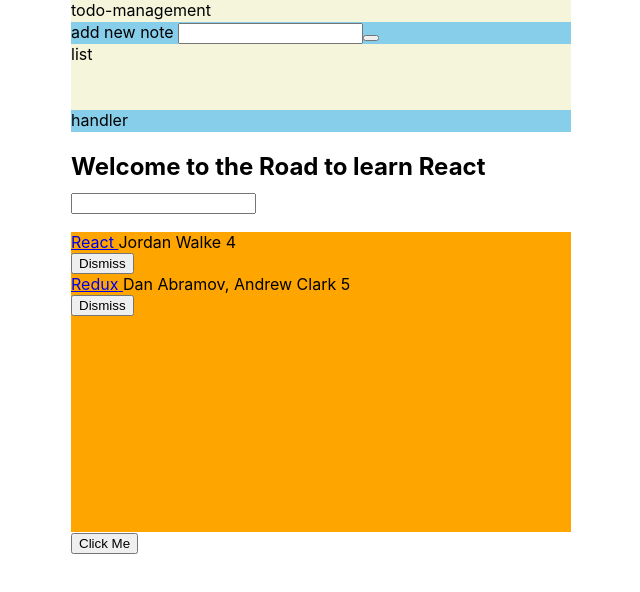
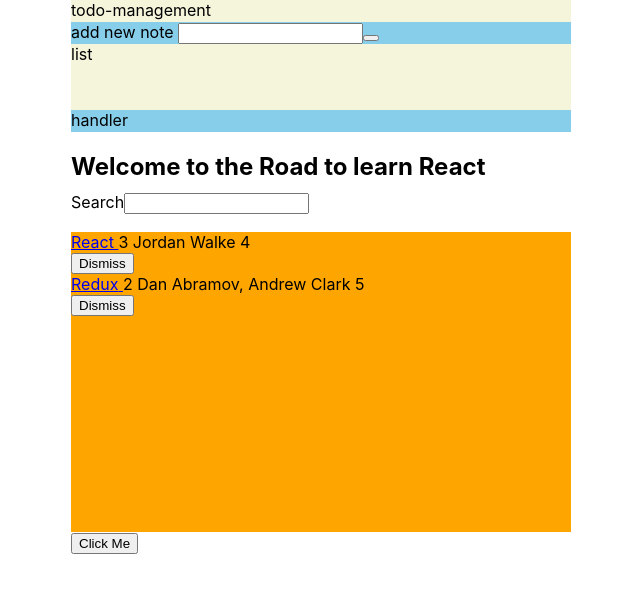
Before and after one commit to xhf394/todo-management, a React (Create React App) app: page / in a window 1280 px wide. Shown: the top 592 px of the page, without its empty margins (319-959 px from the left). Built offline with nearby package versions, Linux system fonts and the light colour scheme.

Commit message:
reusable component

```diff
--- a/src/Components/TheRoad/TheRoad.js
+++ b/src/Components/TheRoad/TheRoad.js
@@ -89,7 +89,7 @@
 
 
   	render() {
-  		return (
+  	  return (
   		<div>
   		<button
    		  onClick={this.onClickMe}
@@ -98,14 +98,90 @@
          Click Me
   		</button>
   		</div>
-  		)
+  	  )
   	}
   }
 
 //higher-order function example
-
+/**/
 const isSearched = searchTerm => item =>
   item.title.toLowerCase().includes(searchTerm.toLowerCase());
+
+
+//Search Component use input to filter display table
+//with {children} to reuse this component
+const Search = ({ value, onChange, children }) =>
+  <form>
+        {children}
+      	<input
+      	  type="text"
+      	  //make uncontrolled component to controlled
+          value={value}
+          onChange={onChange}
+      	/>
+   </form>
+
+//a resuable button component
+class Button extends Component {
+  render() {
+    const {
+      onClick,
+      className = '',
+      children,
+    } = this.props;
+
+    return (
+      <button
+        onClick={onClick}
+        className={className}
+        type='button'
+      >
+        {children}
+      </button>
+      )
+  }
+}
+
+class Table extends Component {
+  render(){
+  	//pass state value
+  	const { list, onDismiss, searchTerm } = this.props;
+
+  	return(
+  	  <div className="list">
+      	{list.filter(isSearched(searchTerm)).map(item => {
+
+      	  //define onClick event function
+      	  const onDismissHandler = () =>
+      	    onDismiss(item.objectID);
+
+      		return(
+      		  <div key={item.objectID} className="list-Item">
+      		    <span>
+      		      <a href={item.url}> {item.title} </a>
+      		    </span>
+      		    <span> {item.num_comments} </span>
+      		    <span> {item.author} </span>
+      		    <span> {item.points} </span>
+
+      		    <div
+      		    //use ()={} to manipulate data directly
+      		    //or bind it in the constructor
+      		    >
+      		      <Button
+                    onClick={onDismissHandler}
+      		      >
+      		      	Dismiss
+      		      </Button>
+      		    </div>
+      		  </div>
+      	    )
+      	  }
+      	)}
+      </div>
+  	)
+  }
+}
 
 
 
@@ -159,43 +235,19 @@
 
       <div className="theRoad">
       	<h2> {helloWorld}</h2>
-      	<form>
-      	    <input
-      	      type="text"
-              value={searchTerm}
-              onChange={this.onSearchChange}
-      	    />
-      	 </form>
+      	<Search
+          value={searchTerm}
+          onChange={this.onSearchChange}
+      	>
+      	  Search
+      	</Search>
 
-      	<div className="list">
-      	  {this.state.list.filter(isSearched(searchTerm)).map(item => {
+        <Table
+          list={list}
+          onDismiss={this.onDismiss}
+          searchTerm={searchTerm}
+        />
 
-      	  	//define onClick event function
-      	  	const onDismissHandler = () =>
-      	  	this.onDismiss(item.objectID);
-
-      		  return(
-      		  <div key={item.objectID} className="list-Item">
-      		    <span>
-      		      <a href={item.url}> {item.title} </a>
-      		    </span>
-      		    <span> {item.author} </span>
-      		    <span> {item.points} </span>
-
-      		    <div
-      		    //use ()={} to manipulate data directly
-      		    //or bind it in the constructor
-      		    >
-      		      <button
-                    onClick={onDismissHandler}
-                    type='button'
-      		      >
-      		      	Dismiss
-      		      </button>
-      		    </div>
-      		  </div>
-      	)})}
-      	</div>
       	<ExplainBindingsComponent />
 
       </div>
--- a/src/Components/TheRoad/theRoad.css
+++ b/src/Components/TheRoad/theRoad.css
@@ -3,7 +3,7 @@
 	margin:0 auto;
 	display: grid;
     grid-template-rows: 60px 40px minmax(auto, 300px) 60px;
-    grid-auto-rows: 100px;
+    grid-auto-rows: 60px;
 }
 
 .list {
```
